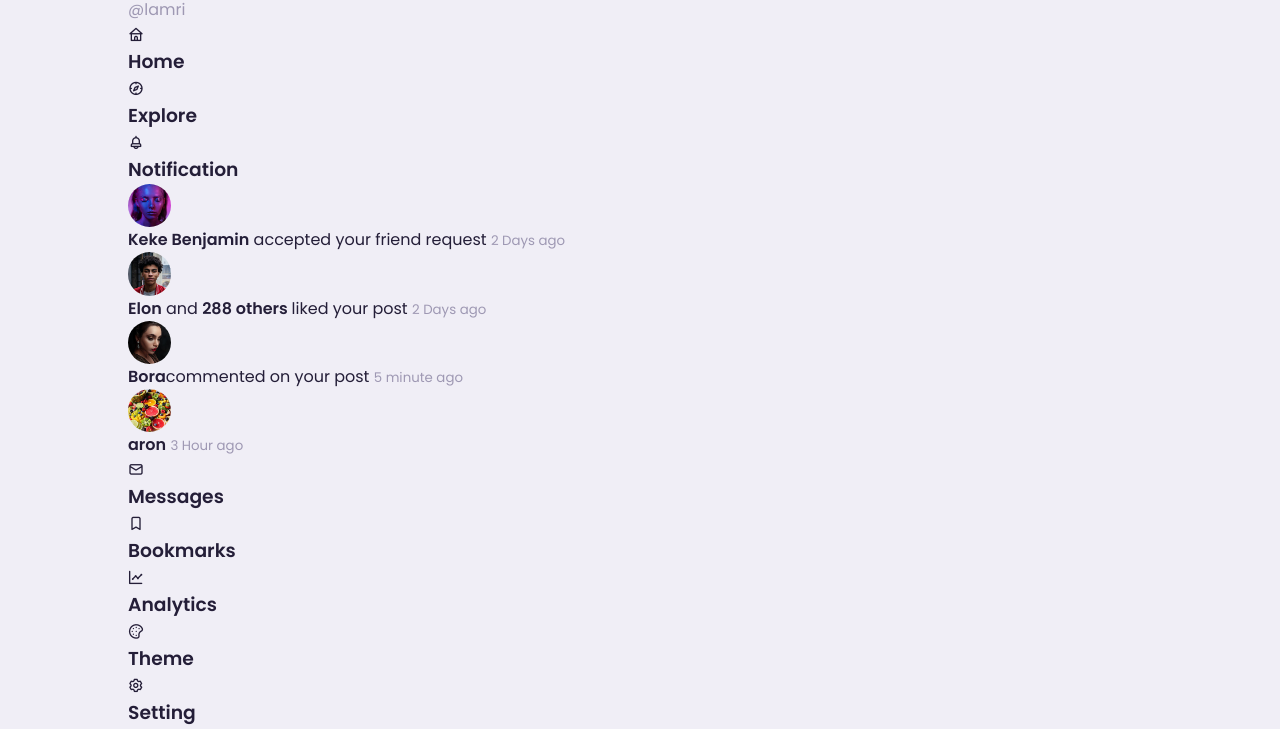
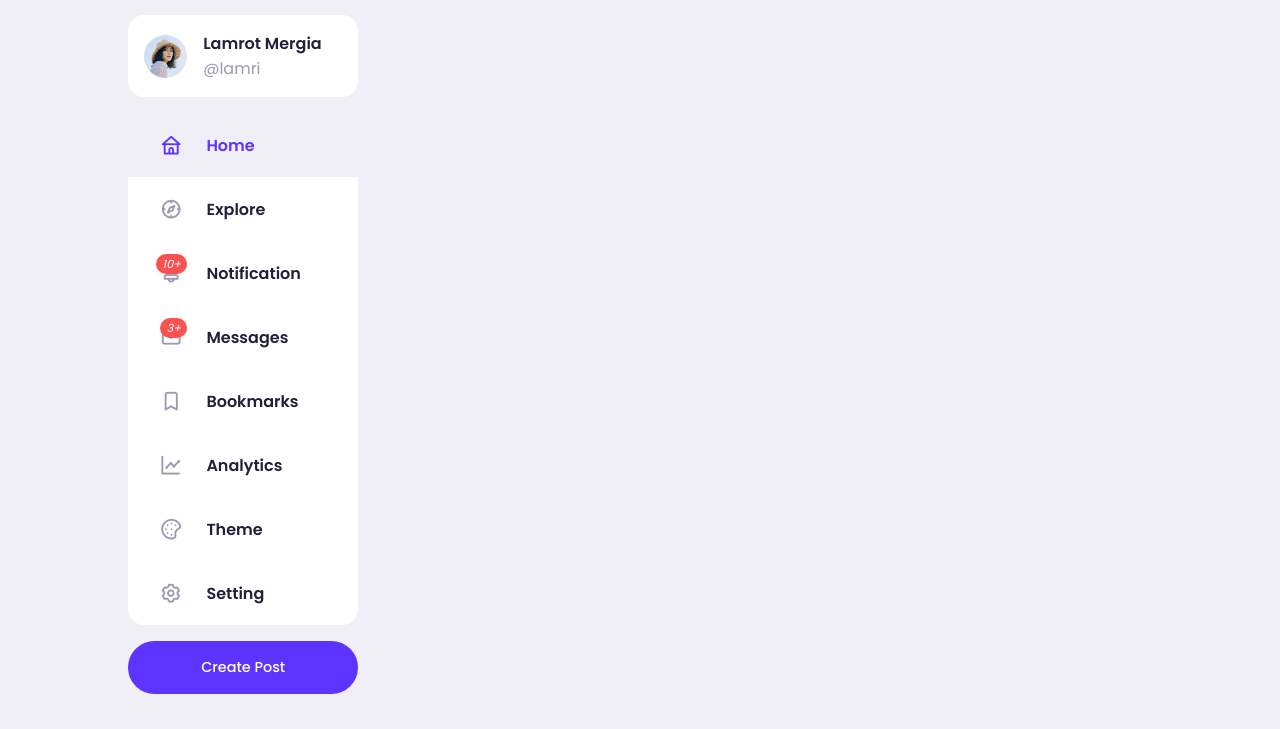
Before and after one commit to kumsa-Mergia/Social-Media-Website, a plain HTML site: page index.html in a window 1280 px wide. Shown: the part 71-800 px from the top of the page. Drawn offline with nearby package versions, Linux system fonts and the light colour scheme.

Commit message:
Left Side Section Finished

```diff
--- a/index.html
+++ b/index.html
@@ -1,29 +1,33 @@
 <!DOCTYPE html>
 <html lang="en">
   <head>
-    <meta charset="UTF-8">
-    <meta name="viewport" content="width=device-width, initial-scale=1.0">
+    <meta charset="UTF-8" />
+    <meta name="viewport" content="width=device-width, initial-scale=1.0" />
     <title>HabeshaConnect</title>
     <!--   IconScout CDN  -->
-    <link rel="stylesheet" href="https://unicons.iconscout.com/release/v4.0.8/css/line.css">
+    <link
+      rel="stylesheet"
+      href="https://unicons.iconscout.com/release/v4.0.8/css/line.css"
+    />
     <!-- StyleSheet -->
-    <link rel="stylesheet" href="style.css">
+    <link rel="stylesheet" href="style.css" />
   </head>
   <body>
     <!-- NAVIGATION SECTION -->
     <nav>
       <div class="container">
-            <h2 class="log">
-                HabeshaConnect
-            </h2>
+        <h2 class="log">HabeshaConnect</h2>
         <div class="search-bar">
           <i class="uil uil-search"></i>
-                <input type="search" placeholder="Search for creators, inspirations, and projects">
+          <input
+            type="search"
+            placeholder="Search for creators, inspirations, and projects"
+          />
         </div>
         <div class="create">
           <label class="btn btn-primary" for="create-post">Create</label>
           <div class="profile-photo">
-                    <img src="./images/profile-1.jpg" alt="">
+            <img src="./images/profile-1.jpg" alt="" />
           </div>
         </div>
       </div>
@@ -34,113 +38,108 @@
       <div class="container">
         <!-- ***** Left ***** -->
         <div class="left">
-                <a class="left">
+          <a class="profile">
             <div class="profile-photo">
-                        <img src="./images/profile-1.jpg">
+              <img src="./images/profile-1.jpg" />
             </div>
             <div class="handle">
               <h4>Lamrot Mergia</h4>
-                        <p class="text-muted">
-                            @lamri
-                        </p>
+              <p class="text-muted">@lamri</p>
             </div>
           </a>
-            </div>
+
           <!-- ***** SideBar ***** -->
           <div class="sidebar">
             <a class="menu-item active">
-                    <span><i class="uil uil-home"></i></span> <h3>Home</h3>
+              <span><i class="uil uil-home"></i></span>
+              <h3>Home</h3>
             </a>
             <a class="menu-item">
-                    <span><i class="uil uil-compass"></i></span> <h3>Explore</h3>
+              <span><i class="uil uil-compass"></i></span>
+              <h3>Explore</h3>
             </a>
-                <a class="menu-item">
-                    <span><i class="uil uil-bell"></i></span> <h3>Notification</h3>
+            <a class="menu-item" id="notification">
+              <span
+                ><i class="uil uil-bell"
+                  ><small class="notification-count">10+</small></i
+                ></span
+              >
+              <h3>Notification</h3>
+
     <!--*****************  Notification Popup ********************** -->
     <div class="notification-popup">
         <div class="profile-photo">
-                            <img src="./images/profile-10.jpg" alt="">
+          <img src="./images/profile-10.jpg" alt="" />
         </div>
         <div class="notification-body">
           <b>Keke Benjamin</b> accepted your friend request
           <small class="text-muted">2 Days ago</small>
         </div>
+      <!-------------------->
+        <div class="profile-photo">
+          <img src="./images/profile-11.jpg" alt="" />
+        </div>
+        <div class="notification-body">
+          <b>Elon Musc</b> and <b> 288 others </b> liked your post
+          <small class="text-muted">2 Days ago</small>
         </div>
       <!-------------------->
-                    <div class="notification-popup">
         <div class="profile-photo">
-                            <img src="./images/profile-11.jpg" alt="">
+          <img src="./images/profile-12.jpg" alt="" />
         </div>
         <div class="notification-body">
-                            <b>Elon</b> and <b> 288 others </b> liked your post
-                            <small class="text-muted">2 Days ago</small>
-                        </div>
+          <b>Bora Tobi</b>commented on your post
+          <small class="text-muted">5 minute ago</small>
         </div>
       <!-------------------->
-                    <!-------------------->
-                    <div class="notification-popup">
         <div class="profile-photo">
-                            <img src="./images/profile-12.jpg" alt="">
+          <img src="./images/profile-13.jpg" alt="" />
         </div>
         <div class="notification-body">
-                            <b>Bora</b>commented on your post
-                            <small class="text-muted">5 minute ago</small>
-                        </div>
+          <b>Muse aron</b> Send You a Friend Request
+          <small class="text-muted">3 Hour ago</small>
         </div>
        <!-------------------->
-                    <!-------------------->
-                    <div class="notification-popup">
-                        <div class="profile-photo">
-                            <img src="./images/profile-13.jpg" alt="">
+
       </div>
-                        <div class="notification-body">
-                            <b>aron</b>
-                            <small class="text-muted">3 Hour ago</small>
-                        </div>
-                    </div>
-                    <!-------------------->
+
               <!--*****************  End Notification Popup ********************** -->
             </a>
-                <a class="menu-item">
-                    <span><i class="uil uil-envelope-alt"></i></span> <h3>Messages</h3>
+            <a class="menu-item" id="messages-notifications">
+              <span
+                ><i class="uil uil-envelope-alt"
+                  ><small class="notification-count">3+</small></i
+                ></span
+              >
+              <h3>Messages</h3>
             </a>
             <a class="menu-item">
-                    <span><i class="uil uil-bookmark"></i></span> <h3>Bookmarks</h3>
+              <span><i class="uil uil-bookmark"></i></span>
+              <h3>Bookmarks</h3>
             </a>
             <a class="menu-item">
-                    <span><i class="uil uil-chart-line"></i></span> <h3>Analytics</h3>
+              <span><i class="uil uil-chart-line"></i></span>
+              <h3>Analytics</h3>
             </a>
             <a class="menu-item">
-                    <span><i class="uil uil-palette"></i></span> <h3>Theme</h3>
+              <span><i class="uil uil-palette"></i></span>
+              <h3>Theme</h3>
             </a>
             <a class="menu-item">
-                    <span><i class="uil uil-setting"></i></span> <h3>Setting</h3>
+              <span><i class="uil uil-setting"></i></span>
+              <h3>Setting</h3>
             </a>
           </div>
-            <!---->
+          <!-- End od SIDEBAR-->
+          <label for="create-post" class="btn btn-primary">Create Post</label>
+        </div>
+
+        <!-- ***** Middle ***** -->
+        <div class="right"></div>
+
         <!-- ***** Right ***** -->
-            <div class="right">
-
-            </div>
+        <div class="right"></div>
       </div>
     </main>
-
-
-
-
-
-
-
-
-
-
-
-
-
-
-
-
-
-
   </body>
 </html>
--- a/style.css
+++ b/style.css
@@ -4,8 +4,9 @@
     --color-white: hsl(252, 30%, 100%);
     --color-light: hsl(252, 30%, 95%);
     --color-gray: hsl(252, 15%, 65%);
-    --color-primary: hsl(252, 75%, 17%);
-    --color-secondary: hsl(252, 100%, 60%);
+    /* --color-primary: hsl(252, 75%, 17%);
+    --color-secondary: hsl(252, 100%, 60%); */
+    --color-primary: hsl(252, 100%, 60%);
     --color-success: hsl(120, 95%, 65%);
     --color-danger: hsl(0, 95%, 65%);
     --color-dark: hsl(252, 30%, 17%);
@@ -16,6 +17,9 @@
     --btn-padding: 0.6rem 2rem;
     --search-padding: 0.6rem 1rem;
     --card-padding: 1rem;
+
+    --sticky-top-left: 5.4rem;
+    --sticky-top-right: -18rem;
 }
 
 *,
@@ -112,3 +116,138 @@ nav .create {
     align-items: center;
     gap: 2rem;
 }
+/* Main Section */
+
+main {
+    position: relative;
+    top: 5.4rem;
+}
+main .container {
+    display: grid;
+    grid-template-columns: 18vw auto 20vw;
+    column-gap: 2rem;
+    position: relative;
+}
+/* Left Side*/
+
+main .container .left {
+    height: max-content;
+    position: sticky;
+    top: var(--sticky-top-left);
+}
+main .container .left .profile {
+    padding: var(--card-padding);
+    background: var(--color-white);
+    border-radius: var(--card-border-radius);
+    display: flex;
+    align-items: center;
+    column-gap: 1rem;
+    width: 100%;
+}
+
+/* SedeBar*/
+
+.left .sidebar {
+    margin-top: 1rem;
+    background: var(--color-white);
+    border-radius: var(--card-border-radius);
+
+}
+.left .sidebar .menu-item {
+    display: flex;
+    align-items: center;
+    height: 4rem;
+    cursor: pointer;
+    transition: all 300ms ease;
+    position: relative;
+}
+.left .sidebar .menu-item:hover {
+    background: var(--color-light);
+}
+.left .sidebar i {
+    font-size: 1.4rem;
+    color: var(--color-gray);
+    margin-left: 2rem;
+    position: relative;
+}
+
+.left .sidebar i .notification-count {
+    background: var(--color-danger);
+    color: white;
+    font-size: 0.7rem;
+    width: fit-content;
+    border-radius: 0.8rem;
+    padding: 0.1rem 0.4rem;
+    position: absolute;
+    top: -0.2rem;
+    right: -0.3rem;
+}
+
+.left .sidebar h3 {
+    margin-left: 1.5rem;
+    font-size: 1rem;
+}
+.left .sidebar .active {
+
+    background: var(--color-light);
+}
+.left .sidebar .active i,
+.left .sidebar .active h3 {
+    color: var(--color-primary);
+}
+.left .sidebar .active::before {
+    counter-increment: "";
+    display: block;
+    width: 0.5rem;
+    height: 100%;
+    position: absolute;
+    background: var(--color-primary);
+}
+.left .sidebar .menu-item:first-child.active {
+    border-top-left-radius: var(--card-border-radius);
+    overflow: hidden;
+}
+.left .sidebar .menu-item:last-child.active {
+    border-top-left-radius: var(--card-border-radius);
+    overflow: hidden;
+}
+.left .btn {
+    margin-top: 1rem;
+    width: 100%;
+    text-align: center;
+    padding: 1rem 0;
+}
+
+/* Notification Popup */
+.left .notification-popup {
+    position: absolute;
+    top: 0;
+    left: 110%;
+    width: 30rem;
+    background: var(--color-white);
+    border-radius: var(--card-border-radius);
+    padding: var(--card-padding);
+    box-shadow: 0 0 2rem hsl(var(--color-primary), 75%, 60% 25%);
+    z-index: 8;
+    display: none;
+}
+.left .notification-popup::before {
+    content: "";
+    width: 1.2rem;
+    height: 1.2rem;
+    display: block;
+    background: var(--color-white);
+    position: absolute;
+    left: -0.6rem;
+    transform: rotate(45deg);
+}
+/* .left .notification-popup > div {
+    display: flex;
+    align-items: start;
+    gap: 1rem;
+    margin-bottom: 1rem;
+} */
+
+.left .notification-popup small {
+    display: block;
+}
```
Lines whose indentation alone changed are shown as unchanged.
